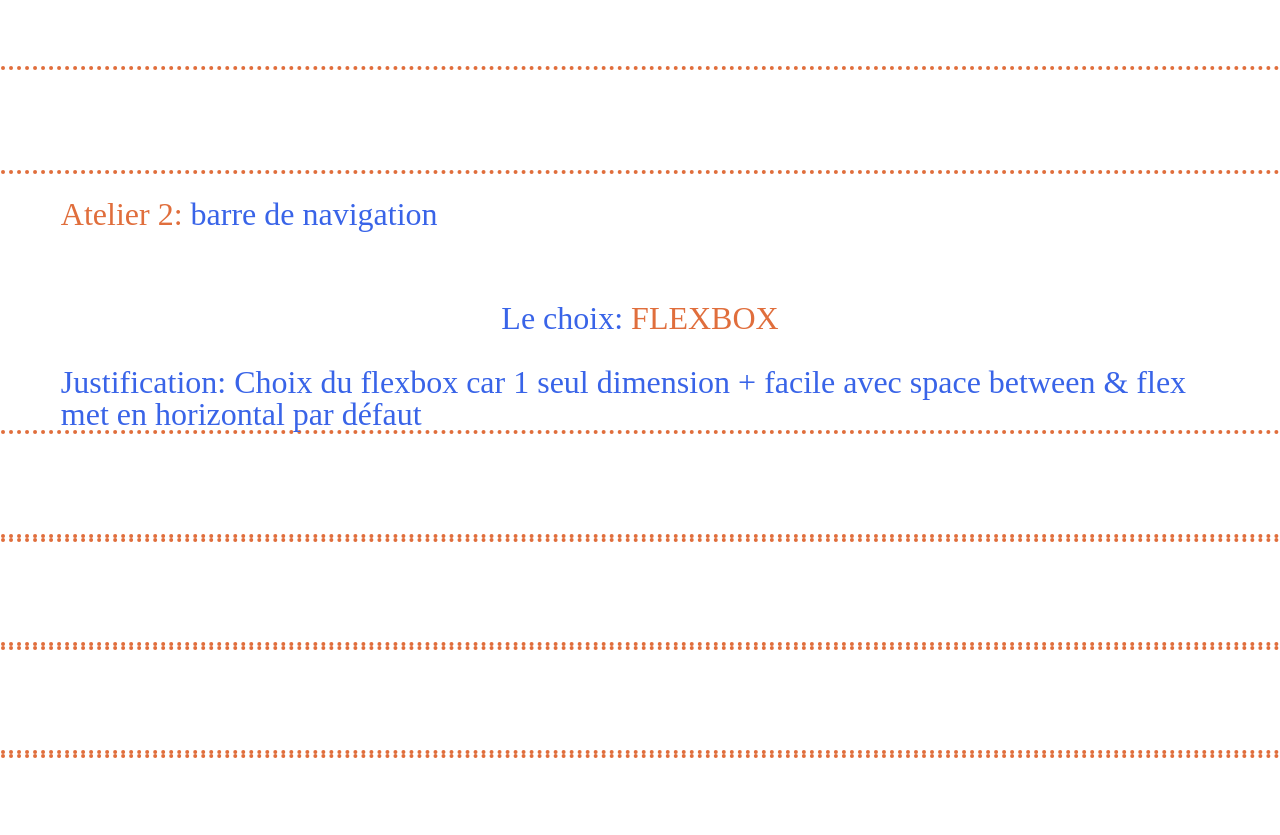
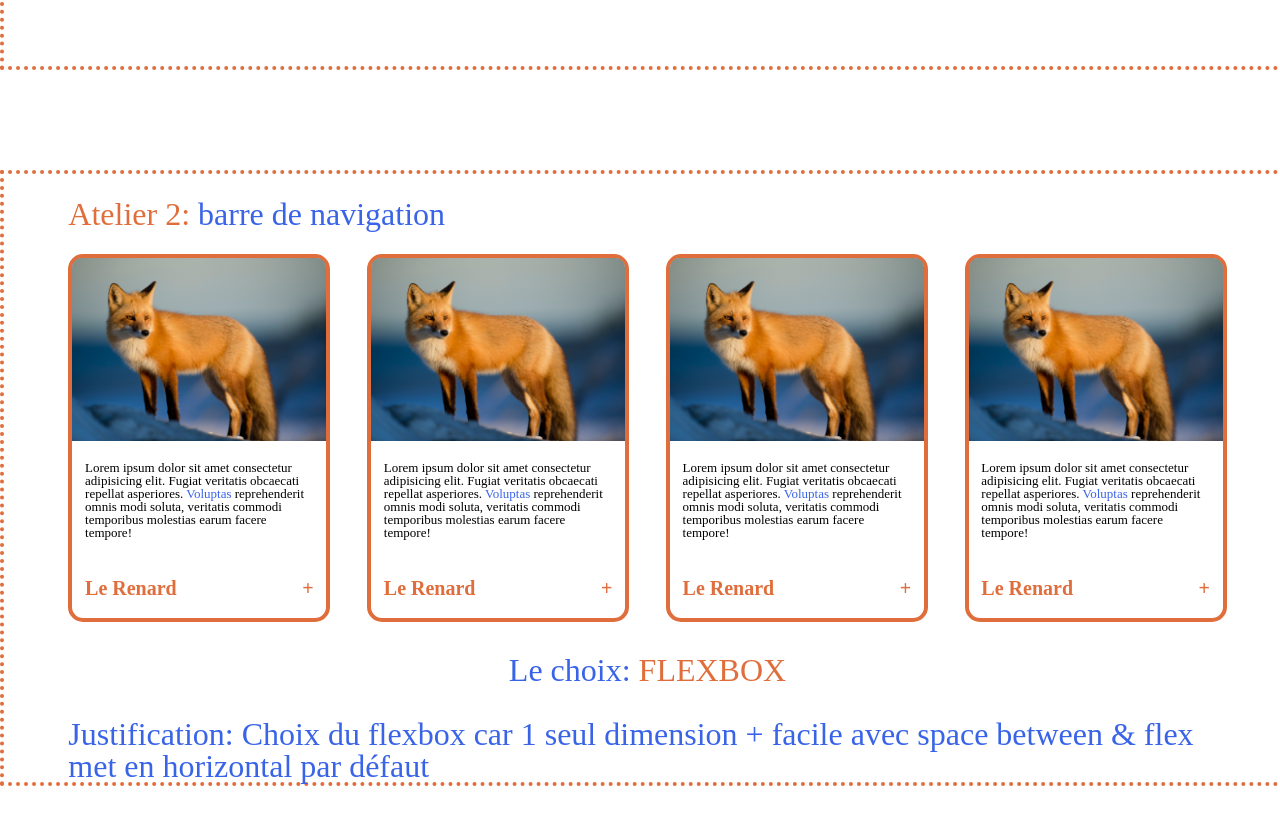
Before and after one commit to Nubunduram/flex-grid, a plain HTML site: page index.html in a window 1280 px wide. Shown: the part 585-1420 px from the top of the page. Before the commit the page ends 1343 px from the top, so only its background shows below. Drawn offline with Linux system fonts and the light colour scheme.

Commit message:
feat: atelier 2

```diff
--- a/index.html
+++ b/index.html
@@ -34,14 +34,38 @@
             </section>
             <section class="atelier">
                 <h2><span>Atelier 2:</span> barre de navigation</h2>
-                <section>
+                <section class="carousel">
                     <div class="card">
-                        <img src="" alt="">
-                        <p></p>
-                        <div>
-                            <p></p>
-                            <p></p>
-                        </div>
+                        <img src="/image.png" alt="Renard">
+                        <p>Lorem ipsum dolor sit amet consectetur adipisicing elit. Fugiat veritatis obcaecati repellat asperiores. <span>Voluptas</span> reprehenderit omnis modi soluta, veritatis commodi temporibus molestias earum facere tempore!</p>
+                        <footer>
+                            <p>Le Renard</p>
+                            <p>+</p>
+                        </footer>
+                    </div>
+                    <div class="card">
+                        <img src="/image.png" alt="Renard">
+                        <p>Lorem ipsum dolor sit amet consectetur adipisicing elit. Fugiat veritatis obcaecati repellat asperiores. <span>Voluptas</span> reprehenderit omnis modi soluta, veritatis commodi temporibus molestias earum facere tempore!</p>
+                        <footer>
+                            <p>Le Renard</p>
+                            <p>+</p>
+                        </footer>
+                    </div>
+                    <div class="card">
+                        <img src="/image.png" alt="Renard">
+                        <p>Lorem ipsum dolor sit amet consectetur adipisicing elit. Fugiat veritatis obcaecati repellat asperiores. <span>Voluptas</span> reprehenderit omnis modi soluta, veritatis commodi temporibus molestias earum facere tempore!</p>
+                        <footer>
+                            <p>Le Renard</p>
+                            <p>+</p>
+                        </footer>
+                    </div>
+                    <div class="card">
+                        <img src="/image.png" alt="Renard">
+                        <p>Lorem ipsum dolor sit amet consectetur adipisicing elit. Fugiat veritatis obcaecati repellat asperiores. <span>Voluptas</span> reprehenderit omnis modi soluta, veritatis commodi temporibus molestias earum facere tempore!</p>
+                        <footer>
+                            <p>Le Renard</p>
+                            <p>+</p>
+                        </footer>
                     </div>
                 </section>
                 <h3>Le choix: <span>FLEXBOX</span></h3>
--- a/style.css
+++ b/style.css
@@ -3,43 +3,34 @@
     --blue: #3964e8;
 }
 
-body {
-    display: flex;
-    flex-direction: column;
-    justify-content: center;
-    align-items: center;
-    font-family: Montserrat;
-}
-
-main {
-    display: flex;
-    flex-direction: column;
-    justify-content: center;
-    align-items: center;
-}
+/* General */
 
 h1 {
+    text-align: center;
     color: var(--blue);
     font-weight: 700;
     font-size: 48px;
     margin-top: 50px;
 }
 
-h1 span {
+h1>span {
     color: var(--orange);
 }
 
 section {
     width: 1295px;
     max-width: 1295px;
+    margin: auto;
 }
+
+/* General Atelier */
 
 .atelier {
     border: dotted var(--orange) 4px;
     margin-top: 100px;
 }
 
-.atelier h2 {
+.atelier>h2 {
     font-size: 32px;
     color: var(--blue);
     width: 90%;
@@ -47,9 +38,32 @@ section {
     padding: 24px 0;
 }
 
-.atelier h2 span {
+.atelier>h2>span {
     color: var(--orange);
 }
+
+.atelier>h3 {
+    color: var(--blue);
+    font-size: 32px;
+    text-align: center;
+    width: 90%;
+    margin: auto;
+    margin-top: 32px;
+}
+
+.atelier>h3>span {
+    color: var(--orange);
+}
+
+.atelier>p {
+    color: var(--blue);
+    font-size: 32px;
+    width: 90%;
+    margin: auto;
+    margin-top: 32px;
+}
+
+/* Atelier 1 */
 
 .atelier:nth-child(1) {
     height: 457px;
@@ -77,23 +91,44 @@ section {
     gap: 29px;
 }
 
-.atelier>h3 {
-    color: var(--blue);
-    font-size: 32px;
-    text-align: center;
+/* Atelier 2 */
+
+.atelier:nth-child(2)>.carousel {
     width: 90%;
-    margin: auto;
-    margin-top: 32px;
+    display: flex;
+    justify-content: space-between;
 }
 
-.atelier>h3>span {
-    color: var(--orange);
+.atelier:nth-child(2)>.carousel>.card {
+    width: 262px;
+    height: 368px;
+    display: flex;
+    flex-direction: column;
+    justify-content: space-between;
+    border: solid 4px var(--orange);
+    border-radius: 15px;
 }
 
-.atelier>p {
+.atelier:nth-child(2)>.carousel>.card>img {
+    width: 100%;
+}
+
+.atelier:nth-child(2)>.carousel>.card>p {
+    margin: auto;
+    width: 90%;
+    font-size: 13px;
+}
+
+.atelier:nth-child(2)>.carousel>.card>p>span {
     color: var(--blue);
-    font-size: 32px;
+}
+
+.atelier:nth-child(2)>.carousel>.card>footer {
+    display: flex;
+    justify-content: space-between;
+    margin: auto;
     width: 90%;
-    margin: auto;
-    margin-top: 32px;
+    color: var(--orange);
+    font-size: 20px;
+    font-weight: 600;
 }
```
Also changed, not shown: image.png (added).
